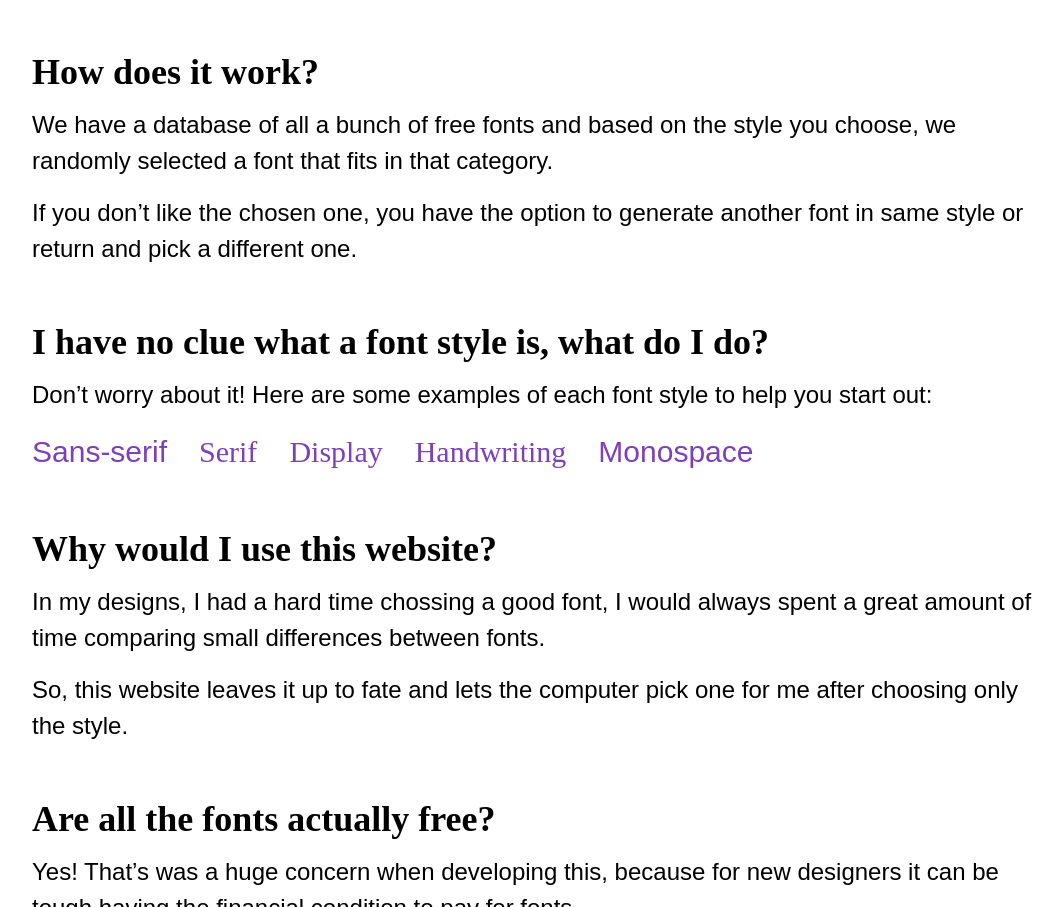
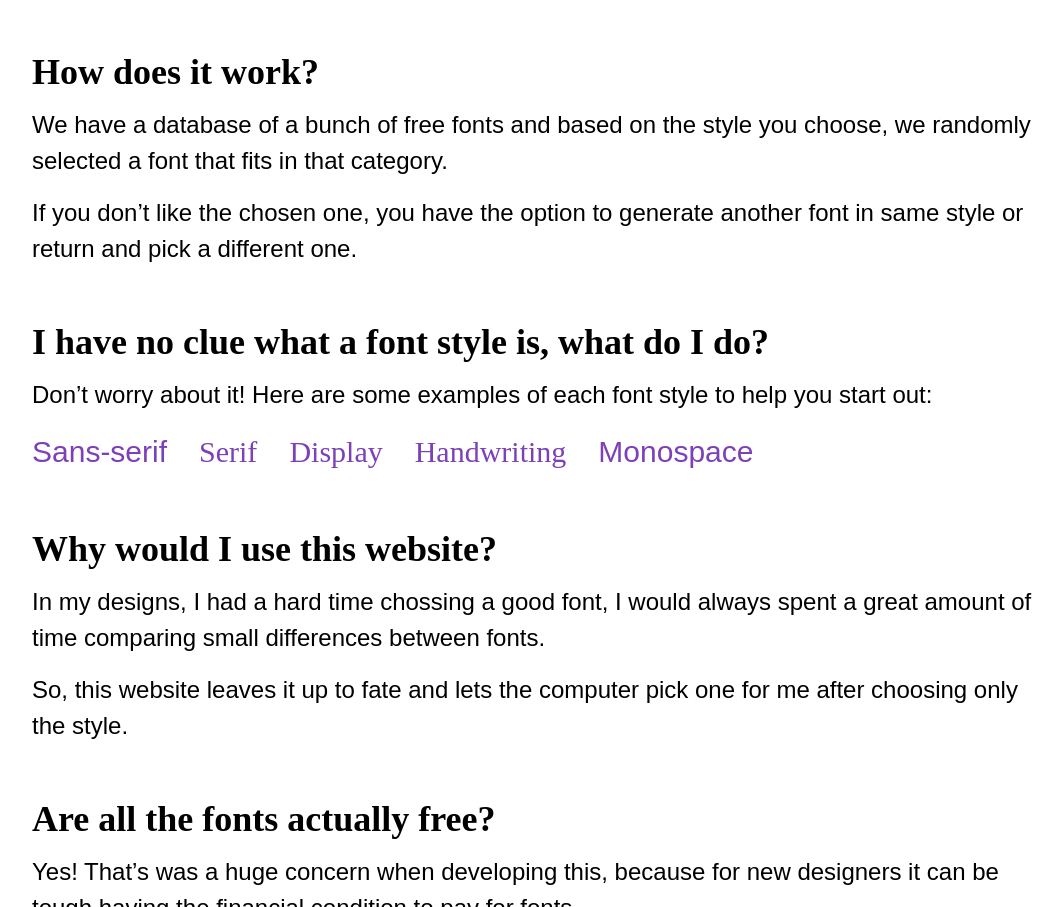
Before and after one commit to danilovilhena/give-me-a-font, a Gatsby site: page / in a window 1280 px wide. Shown: the part 923-1830 px from the top of the page, without its empty margins (96-1159 px from the left). Built offline with nearby package versions, Linux system fonts and the light colour scheme; Gatsby itself is replaced by a stand-in of ours.

Commit message:
Overview do README

```diff
--- a/src/pages/index.js
+++ b/src/pages/index.js
@@ -29,7 +29,7 @@ const IndexPage = () => {
         <section className="w-full">
           <article className="w-full">
             <h2 className="mb-2">How does it work?</h2>
-            <p className="mb-4">We have a database of all a bunch of free fonts and based on the style you choose, we randomly selected a font that fits in that category.</p>
+            <p className="mb-4">We have a database of a bunch of free fonts and based on the style you choose, we randomly selected a font that fits in that category.</p>
             <p>If you don’t like the chosen one, you have the option to generate another font in same style or return and pick a different one.</p>
           </article>
           <article className="w-full mt-8 lg:mt-12">
```
Also changed, not shown: README.md.
